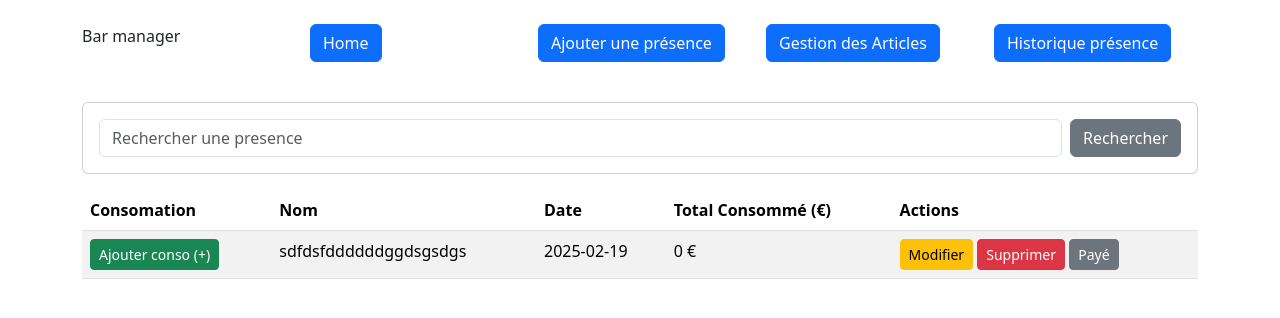
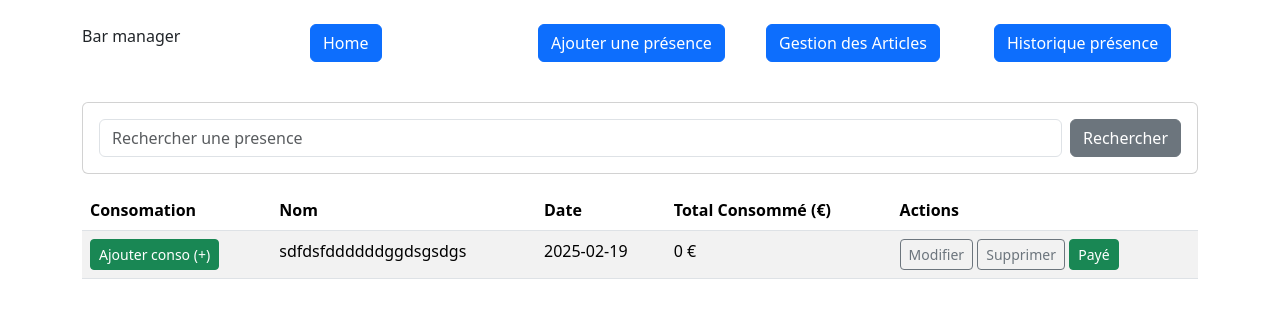
Before and after one commit to chaillme/Bar_Bill, a PHP site: page /presences.php in a window 1280 px wide. Shown: the top 318 px of the page. Run offline with PHP 8.4, Linux system fonts and the light colour scheme; data comes from the database, SQL or seed files in the repository; both versions use the stored data as it was after the commit.

Commit message:
petit modif

```diff
--- a/presences.php
+++ b/presences.php
@@ -74,10 +74,10 @@ $hasResults = false;
                     <td><?= $row['pre_date'] ?></td>
                     <td><?= $row['total_conso'] ?? 0 ?> €</td>
                     <td>
-                        <button class="btn btn-warning btn-sm" onclick="openModal(<?= $row['id'] ?>, '<?= $row['pre_prenom'] ?>', '<?= $row['pre_date'] ?>')">Modifier</button>
+                        <button class="btn btn-outline-secondary btn-sm" onclick="openModal(<?= $row['id'] ?>, '<?= $row['pre_prenom'] ?>', '<?= $row['pre_date'] ?>')">Modifier</button>
                         <form action="backend/presence.php" method="post" class="d-inline" onsubmit="return confirm('Êtes-vous sûr de vouloir supprimer cet enregistrement ?');">
                             <input type="hidden" name="id" value="<?= $row['id'] ?>">
-                            <button type="submit" name="supprimer" class="btn btn-danger btn-sm">Supprimer</button>
+                            <button type="submit" name="supprimer" class="btn btn-outline-secondary btn-sm">Supprimer</button>
                         </form>
                         <form action="addition.php" method="post" class="d-inline">
                             <input type="hidden" name="id" value="<?= $row['id'] ?>">
@@ -85,11 +85,11 @@ $hasResults = false;
                             <?php
                             // controle si c'est paye ou pas
                             if ($row['pre_payment_status'] <> 'paid') : ?>
-                            <button type="submit" name="consomation" class="btn btn-success btn-sm">Addition</button>
+                            <button type="submit" name="consomation" class="btn btn-danger btn-sm">Addition</button>
                             <?php endif; ?>
                             <?php
                             if ($row['pre_payment_status'] == 'paid') : ?>
-                            <button type="submit" name="consomation" class="btn btn-secondary btn-sm">Payé</button>
+                            <button type="submit" name="consomation" class="btn btn-success btn-sm">Payé</button>
                             <?php endif; ?>
 
                         </form>
```
Also changed, not shown: database/database.sqlite.
